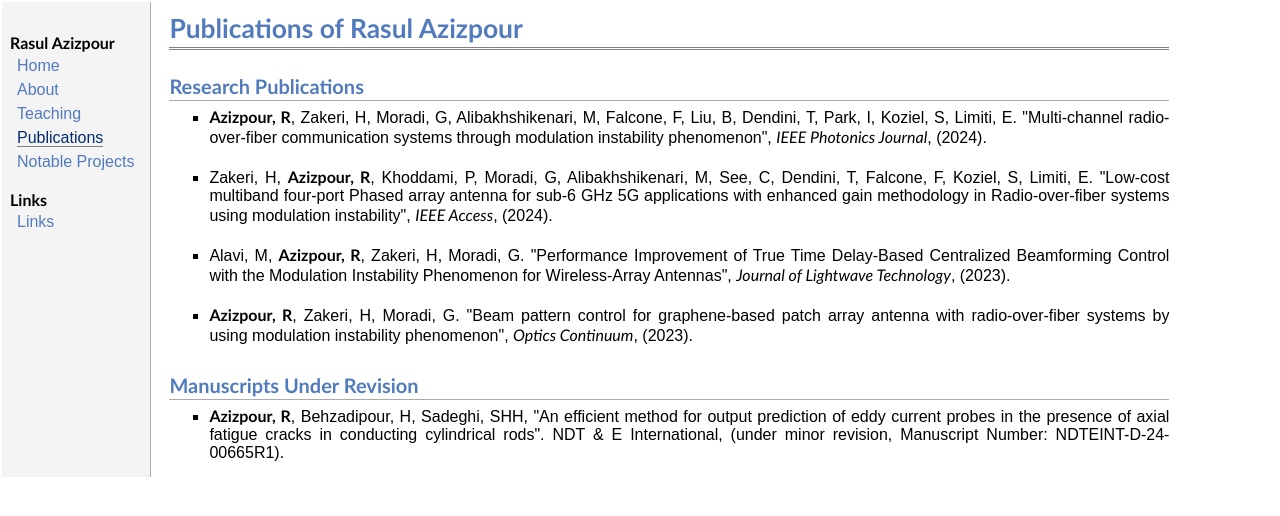
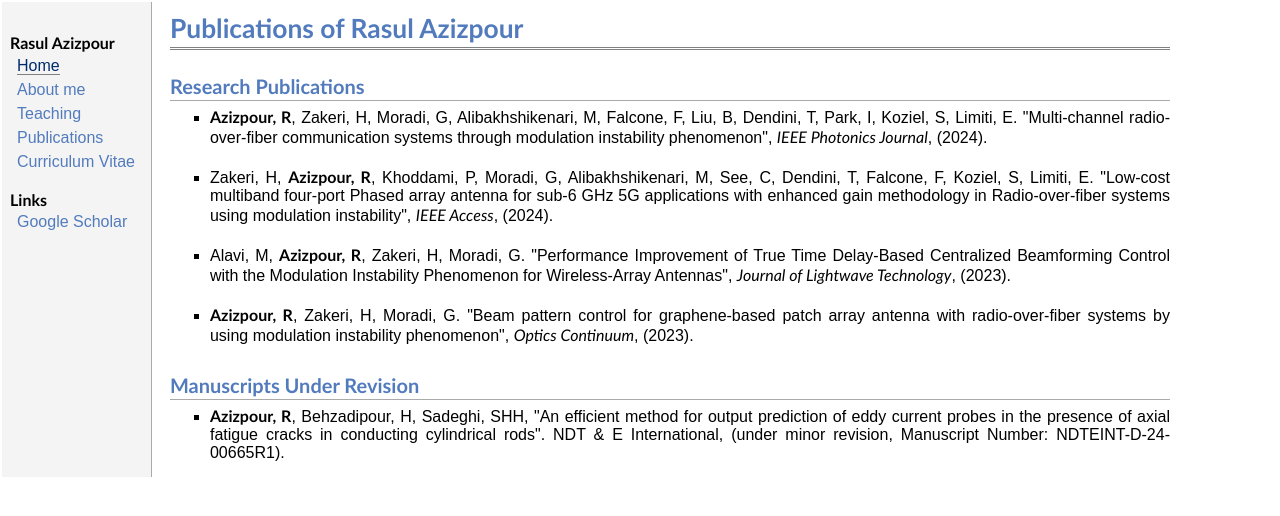
Before and after one commit to Rasul-Az/rasul-az.github.io, a plain HTML site: page pubs.html in a window 1280 px wide. Drawn offline with Linux system fonts and the light colour scheme; a web font is replaced by a local one.

Commit message:
Update pubs.html

```diff
--- a/pubs.html
+++ b/pubs.html
@@ -11,13 +11,13 @@
         <tr valign="top">
             <td id="layout-menu">
                 <div class="menu-category">Rasul Azizpour</div>
-                <div class="menu-item"><a href="index.html">Home</a></div>
-                <div class="menu-item"><a href="about.html">About</a></div>
-                <div class="menu-item"><a href="courses.html">Teaching</a></div>
-                <div class="menu-item"><a href="pubs.html" class="current">Publications</a></div>
-                <div class="menu-item"><a href="student.html">Notable Projects</a></div>
-                <div class="menu-category">Links</div>
-                <div class="menu-item"><a href="link.html">Links</a></div>
+<div class="menu-item"><a href="index.html" class="current">Home</a></div>
+<div class="menu-item"><a href="About me.html">About me</a></div>
+<div class="menu-item"><a href="courses.html">Teaching</a></div>
+<div class="menu-item"><a href="pubs.html">Publications</a></div>
+<div class="menu-item"><a href="CV.html">Curriculum Vitae</a></div>
+<div class="menu-category">Links</div>
+<div class="menu-item"><a href="https://scholar.google.com/citations?hl=en&user=x46TC7AAAAAJ">Google Scholar</a></div>
             </td>
             <td id="layout-content">
                 <div id="toptitle">
```
